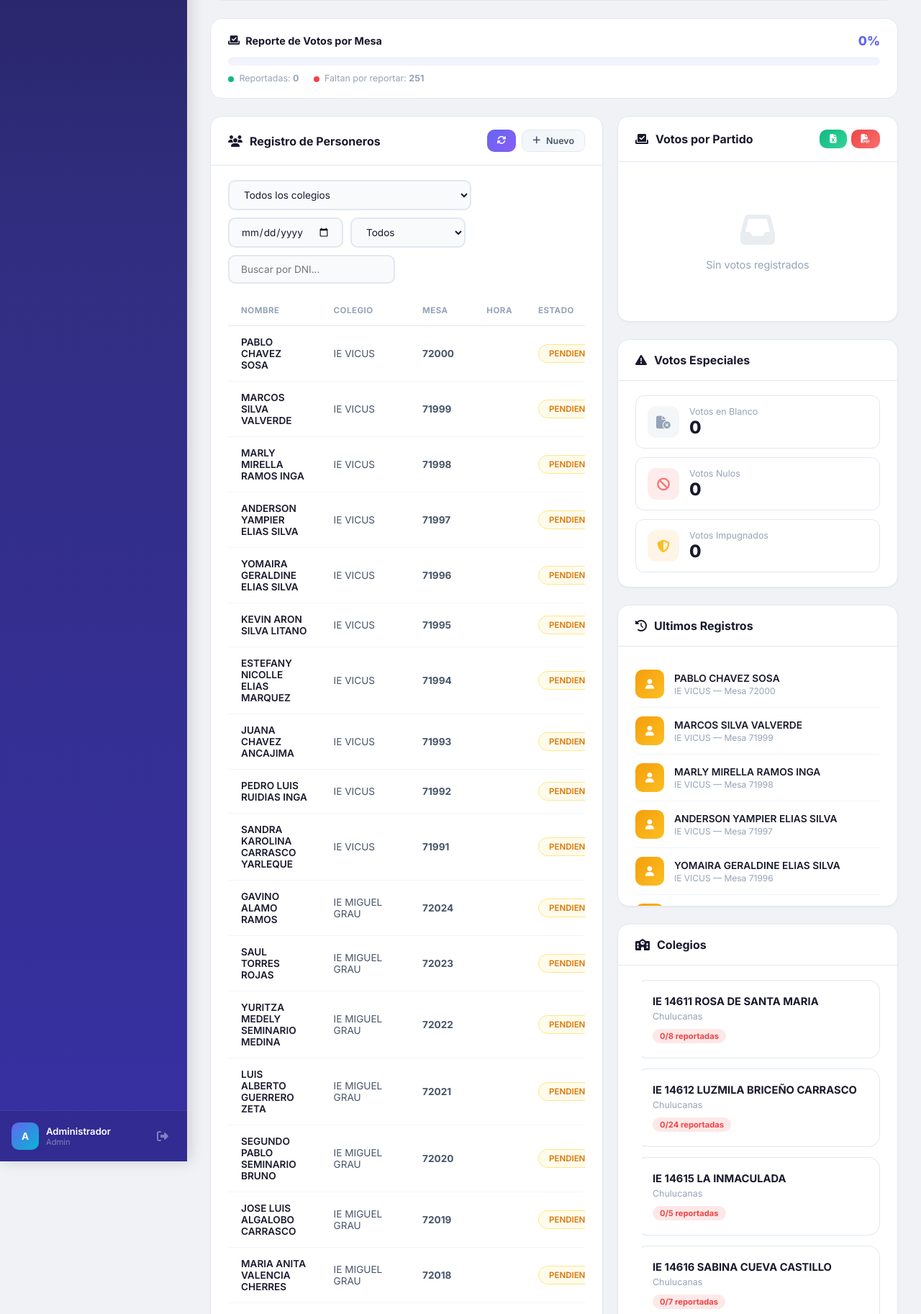
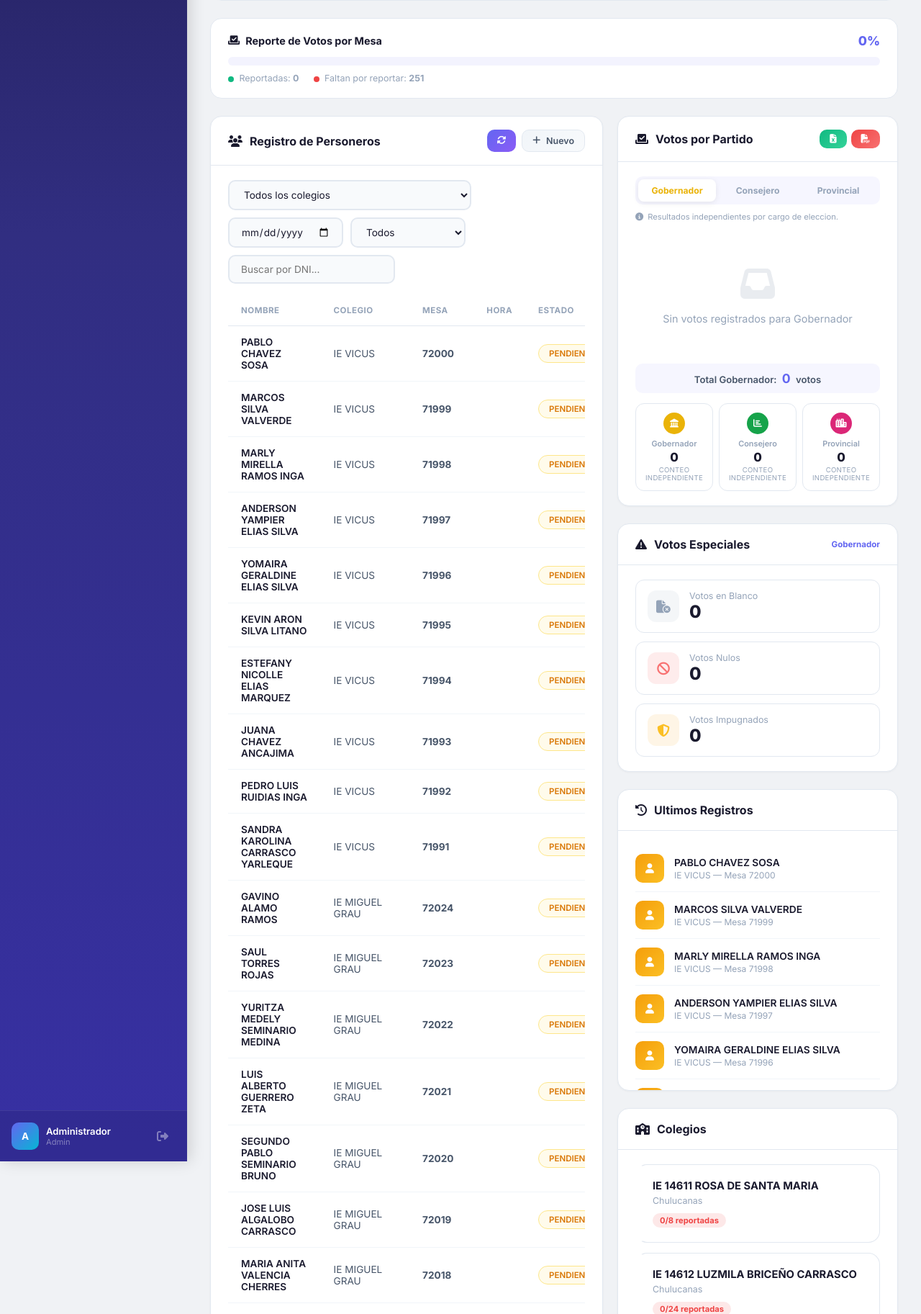
Before and after one commit to zadrianzenol-creator/personeros-app, a Flask app: page /dashboard in a window 1280 px wide. Shown: the part 535-2360 px from the top of the page at 72% size. Run offline with Flask 3, Linux system fonts and the light colour scheme; a user stored in the database is signed in; data comes from the database, SQL or seed files in the repository; data that the repository does not hold is empty.

Commit message:
Cambios en dashboard: votos por cargo (Gobernador/Consejero/Provincial), nombre corto de cargos, nuevo endpoint resumen por cargo

```diff
--- a/models/voto.py
+++ b/models/voto.py
@@ -66,6 +66,7 @@ CARGOS = [
     {
         "id": "regional",
         "nombre": "Gobernador y Vicegobernador Regional",
+        "nombre_corto": "Gobernador",
         "color": "#eab308",
         "color_bg": "rgba(234,179,8,0.12)",
         "color_border": "rgba(234,179,8,0.3)",
@@ -77,6 +78,7 @@ CARGOS = [
     {
         "id": "consejero",
         "nombre": "Consejero Regional - Provincia de Piura",
+        "nombre_corto": "Consejero",
         "color": "#16a34a",
         "color_bg": "rgba(22,163,74,0.12)",
         "color_border": "rgba(22,163,74,0.3)",
@@ -88,13 +90,13 @@ CARGOS = [
     {
         "id": "provincia",
         "nombre": "Provincia de Morropon",
+        "nombre_corto": "Provincial",
         "color": "#db2777",
         "color_bg": "rgba(219,39,119,0.12)",
         "color_border": "rgba(219,39,119,0.3)",
         "color_solido": "#f6d5f9",
         "imagen_folder": "partidos_provincia_icon",
         "icono": "city",
-        "tarjeta_completa": True,
         "partidos": _partidos_para("provincia"),
     },
 ]
--- a/routes/main_routes.py
+++ b/routes/main_routes.py
@@ -61,7 +61,7 @@ def index():
 @login_required
 def dashboard():
     colegios = Colegio.query.filter_by(is_active=True).order_by(Colegio.nombre).all()
-    return render_template("dashboard.html", colegios=colegios)
+    return render_template("dashboard.html", colegios=colegios, cargos=CARGOS)
 
 
 @main_bp.route("/registrar", methods=["GET", "POST"])
--- a/routes/voto_routes.py
+++ b/routes/voto_routes.py
@@ -102,6 +102,7 @@ def api_mesas(colegio_id):
 def api_votos_resumen():
     colegio_id = request.args.get("colegio_id", type=int)
     mesa_id = request.args.get("mesa_id", type=int)
+    cargo_id = request.args.get("cargo", "").strip()
 
     query = Voto.query
     query_especial = VotoEspecial.query
@@ -112,6 +113,9 @@ def api_votos_resumen():
     if mesa_id:
         query = query.filter_by(mesa_id=mesa_id)
         query_especial = query_especial.filter_by(mesa_id=mesa_id)
+    if cargo_id:
+        query = query.filter_by(cargo=cargo_id)
+        query_especial = query_especial.filter_by(cargo=cargo_id)
 
     votos_por_partido = {}
     for v in query.all():
@@ -135,6 +139,55 @@ def api_votos_resumen():
         "total_especial": total_especial,
         "total_general": total_general,
     })
+
+
+@votos_bp.route("/api/votos-resumen-por-cargo")
+def api_votos_resumen_por_cargo():
+    """Totales de votos por cargo, para diferenciar Gobernador/Consejero/Provincia."""
+    colegio_id = request.args.get("colegio_id", type=int)
+    mesa_id = request.args.get("mesa_id", type=int)
+
+    resultado = {}
+    for cargo in CARGOS:
+        query = Voto.query.filter_by(cargo=cargo["id"])
+        query_especial = VotoEspecial.query.filter_by(cargo=cargo["id"])
+        if colegio_id:
+            query = query.filter_by(colegio_id=colegio_id)
+            query_especial = query_especial.filter_by(colegio_id=colegio_id)
+        if mesa_id:
+            query = query.filter_by(mesa_id=mesa_id)
+            query_especial = query_especial.filter_by(mesa_id=mesa_id)
+
+        votos_por_partido = {}
+        for v in query.all():
+            if v.partido_nombre not in votos_por_partido:
+                partido_info = next((p for p in PARTIDOS if p["id"] == v.partido_id), None)
+                votos_por_partido[v.partido_nombre] = {
+                    "sigla": v.partido_sigla,
+                    "votos": 0,
+                    "id": v.partido_id,
+                    "imagen": partido_info["imagen"] if partido_info else "",
+                }
+            votos_por_partido[v.partido_nombre]["votos"] += v.votos
+
+        votos_especiales = {}
+        total_especial = 0
+        for ve in query_especial.all():
+            votos_especiales[ve.tipo] = ve.cantidad
+            total_especial += ve.cantidad
+
+        total_partidos = sum(v["votos"] for v in votos_por_partido.values())
+
+        resultado[cargo["id"]] = {
+            "nombre": cargo["nombre"],
+            "por_partido": votos_por_partido,
+            "especiales": votos_especiales,
+            "total_partidos": total_partidos,
+            "total_especial": total_especial,
+            "total_general": total_partidos + total_especial,
+        }
+
+    return jsonify(resultado)
 
 
 @votos_bp.route("/api/exportar/excel")
--- a/templates/dashboard.html
+++ b/templates/dashboard.html
@@ -176,14 +176,25 @@
                     <a href="{{ url_for('votos.exportar_pdf') }}" class="btn btn-danger btn-sm" target="_blank"><i class="fas fa-file-pdf"></i></a>
                 </div>
             </div>
-            <div class="panel-body" id="votosPartidosBody">
+            <div class="panel-body">
+                <div class="cargo-tabs" id="cargoTabs">
+                    {% for cargo in cargos %}
+                    <button type="button" class="cargo-tab {{ 'active' if loop.first }}" data-cargo="{{ cargo.id }}" style="--tab-color:{{ cargo.color }}" onclick="cambiarCargoDash('{{ cargo.id }}')">{{ cargo.nombre_corto }}</button>
+                    {% endfor %}
+                </div>
+                <p class="cargo-tabs-hint"><i class="fas fa-circle-info"></i> Resultados independientes por cargo de eleccion.</p>
+                <div id="votosPartidosBody">
                     <div class="empty-state"><i class="fas fa-spinner fa-spin"></i><p>Cargando...</p></div>
+                </div>
+                <div class="cargo-total-badge" id="cargoTotalBadge" style="display:none;"></div>
+                <div class="cargo-summary-row" id="cargoSummaryRow"></div>
             </div>
         </div>
 
         <div class="panel">
             <div class="panel-header">
                 <h2><i class="fas fa-exclamation-triangle"></i> Votos Especiales</h2>
+                <span class="especiales-cargo-label" id="especialesCargoLabel"></span>
             </div>
             <div class="panel-body">
                 <div class="especiales-dash">
@@ -348,6 +359,37 @@
 .especial-dash-label { font-size: 0.78rem; color: var(--text-muted); }
 .especial-dash-valor { font-size: 1.5rem; font-weight: 800; color: var(--text-primary); }
 
+.cargo-tabs {
+    display: flex; gap: 4px; background: rgba(99,102,241,0.06);
+    border-radius: 10px; padding: 4px; margin-bottom: 10px;
+}
+.cargo-tab {
+    flex: 1; border: none; background: transparent; cursor: pointer;
+    padding: 8px 6px; border-radius: 8px; font-size: 0.76rem; font-weight: 700;
+    font-family: inherit; color: var(--text-muted); transition: all 0.2s;
+}
+.cargo-tab:hover { color: var(--text-primary); }
+.cargo-tab.active { background: var(--bg-card); color: var(--tab-color); box-shadow: 0 2px 8px rgba(0,0,0,0.08); }
+.cargo-tabs-hint { font-size: 0.7rem; color: var(--text-muted); margin-bottom: 12px; display: flex; align-items: center; gap: 6px; }
+.cargo-total-badge {
+    text-align: center; padding: 10px; margin-top: 4px; border-radius: 10px;
+    background: rgba(99,102,241,0.06); font-size: 0.82rem; color: var(--text-secondary); font-weight: 600;
+}
+.cargo-total-badge strong { font-size: 1.1rem; color: var(--accent); margin: 0 4px; }
+.cargo-summary-row { display: grid; grid-template-columns: repeat(3, 1fr); gap: 8px; margin-top: 14px; }
+.cargo-summary-card {
+    text-align: center; padding: 12px 8px; border-radius: 12px;
+    background: rgba(255,255,255,0.03); border: 1px solid var(--border-color);
+}
+.cargo-summary-icon {
+    width: 30px; height: 30px; border-radius: 50%; margin: 0 auto 6px;
+    display: flex; align-items: center; justify-content: center; color: #fff; font-size: 0.75rem;
+}
+.cargo-summary-nombre { font-size: 0.68rem; color: var(--text-muted); font-weight: 600; }
+.cargo-summary-valor { font-size: 1.05rem; font-weight: 800; color: var(--text-primary); margin: 2px 0; }
+.cargo-summary-label { font-size: 0.6rem; color: var(--text-muted); text-transform: uppercase; letter-spacing: 0.3px; }
+.especiales-cargo-label { font-size: 0.72rem; font-weight: 700; color: var(--accent); }
+
 .voto-barra {
     display: flex; align-items: center; gap: 10px; padding: 10px 0;
     border-bottom: 1px solid rgba(255,255,255,0.03);
@@ -384,29 +426,6 @@
 
 {% block scripts %}
 <script>
-const PARTIDOS_IMG = {
-    'Accion Popular': 'accion_popular.png',
-    'Alianza Electoral Venceremos': 'alianza_electoral_venceremos.png',
-    'Alianza para el Progreso': 'alianza_para_el_progreso.png',
-    'Frente Popular Agricola del Peru': 'frente_popular_agricola_fia_del_peru.png',
-    'Fuerza Ciudadana': 'fuerza_ciudadana.png',
-    'Fuerza Popular': 'fuerza_popular.png',
-    'Fuerza Regional': 'fuerza_regional.png',
-    'Partido Aprista Peruano': 'partido_aprista_peruano.png',
-    'Partido Democratico Somos Peru': 'partido_democratico_somos_peru.png',
-    'Partido de los Trabajadores y Emprendedores': 'partido_de_los_trabajadores_y_emprendedores_del_peru.png',
-    'Partido Pais para Todos': 'partido_pais_para_todos.png',
-    'Partido Patriotico del Peru': 'partido_patriotico_del_peru.png',
-    'Partido Politico Peru Primero': 'partido_politico_peru_primero.png',
-    'Partido Politico Pueblo Consciente': 'partido_politico_pueblo_consciente.png',
-    'Partido Popular Cristiano': 'partido_popular_cristiano.png',
-    'Podemos Peru': 'podemos_peru.png',
-    'Progresemos': 'progresemos.png',
-    'Renovacion Popular': 'renovacion_popular.png',
-    'Salvemos al Peru': 'salvemos_al_peru.png',
-    'Vision Peru': 'vision_peru.png',
-};
-
 let currentPage = 1;
 let searchTimeout = null;
 
@@ -552,27 +571,39 @@ function cargarStats() {
         });
 }
 
-function cargarVotos() {
-    fetch('/votos/api/votos-resumen')
-        .then(r => r.json())
-        .then(data => {
-            document.getElementById('statTotalVotos').textContent = data.total_general;
+const CARGOS_DASH = [
+    {% for cargo in cargos %}
+    {id: "{{ cargo.id }}", nombre: "{{ cargo.nombre }}", nombre_corto: "{{ cargo.nombre_corto }}", color: "{{ cargo.color }}", icono: "{{ cargo.icono }}", imagen_folder: "{{ cargo.imagen_folder }}"}{% if not loop.last %},{% endif %}
+    {% endfor %}
+];
+let votosPorCargoData = null;
+let cargoDashActivo = CARGOS_DASH[0].id;
 
-            document.getElementById('statTotalVotos').textContent = data.total_general;
+function cambiarCargoDash(cargoId) {
+    cargoDashActivo = cargoId;
+    document.querySelectorAll('.cargo-tab').forEach(btn => {
+        btn.classList.toggle('active', btn.dataset.cargo === cargoId);
+    });
+    renderVotosCargo();
+}
+
+function renderVotosCargo() {
+    if (!votosPorCargoData) return;
+    const cargoInfo = CARGOS_DASH.find(c => c.id === cargoDashActivo);
+    const data = votosPorCargoData[cargoDashActivo] || { por_partido: {}, especiales: {}, total_partidos: 0, total_general: 0 };
 
     const entries = Object.entries(data.por_partido).sort((a, b) => b[1].votos - a[1].votos);
-
     const maxVotos = Math.max(...entries.map(([, v]) => v.votos), 1);
     const body = document.getElementById('votosPartidosBody');
     if (!entries.length) {
-                body.innerHTML = '<div class="empty-state"><i class="fas fa-inbox"></i><p>Sin votos registrados</p></div>';
+        body.innerHTML = '<div class="empty-state"><i class="fas fa-inbox"></i><p>Sin votos registrados para ' + cargoInfo.nombre_corto + '</p></div>';
     } else {
         body.innerHTML = entries.map(([nombre, info]) => {
-                    const img = PARTIDOS_IMG[nombre] || '';
+            const img = info.imagen || '';
             const pct = Math.round((info.votos / maxVotos) * 100);
             return `
                 <div class="voto-barra">
-                            <img src="/static/img/partidos/${img}" class="voto-barra-img" alt="${nombre}" onerror="this.style.display='none'">
+                    <img src="/static/img/${cargoInfo.imagen_folder}/${img}" class="voto-barra-img" alt="${nombre}" onerror="this.style.display='none'">
                     <div class="voto-barra-info">
                         <div class="voto-barra-nombre">${info.sigla} — ${nombre}</div>
                         <div class="voto-barra-track"><div class="voto-barra-fill" style="width:${pct}%"></div></div>
@@ -583,9 +614,42 @@ function cargarVotos() {
         }).join('');
     }
 
+    const badge = document.getElementById('cargoTotalBadge');
+    badge.style.display = '';
+    badge.innerHTML = `Total ${cargoInfo.nombre_corto}: <strong>${data.total_partidos.toLocaleString()}</strong> votos`;
+
     document.getElementById('statBlanco').textContent = data.especiales['BLANCO'] || 0;
     document.getElementById('statNulo').textContent = data.especiales['NULO'] || 0;
     document.getElementById('statImpugnado').textContent = data.especiales['IMPUGNADO'] || 0;
+    document.getElementById('especialesCargoLabel').textContent = cargoInfo.nombre_corto;
+}
+
+function renderResumenCargos() {
+    if (!votosPorCargoData) return;
+    const row = document.getElementById('cargoSummaryRow');
+    row.innerHTML = CARGOS_DASH.map(cargo => {
+        const data = votosPorCargoData[cargo.id] || { total_general: 0 };
+        return `
+            <div class="cargo-summary-card">
+                <div class="cargo-summary-icon" style="background:${cargo.color}"><i class="fas fa-${cargo.icono}"></i></div>
+                <div class="cargo-summary-nombre">${cargo.nombre_corto}</div>
+                <div class="cargo-summary-valor">${data.total_general.toLocaleString()}</div>
+                <div class="cargo-summary-label">conteo independiente</div>
+            </div>
+        `;
+    }).join('');
+}
+
+function cargarVotos() {
+    fetch('/votos/api/votos-resumen-por-cargo')
+        .then(r => r.json())
+        .then(data => {
+            votosPorCargoData = data;
+            let totalGeneral = 0;
+            Object.values(data).forEach(c => { totalGeneral += c.total_general; });
+            document.getElementById('statTotalVotos').textContent = totalGeneral;
+            renderVotosCargo();
+            renderResumenCargos();
         });
 }
 
```
Lines whose indentation alone changed are shown as unchanged.
